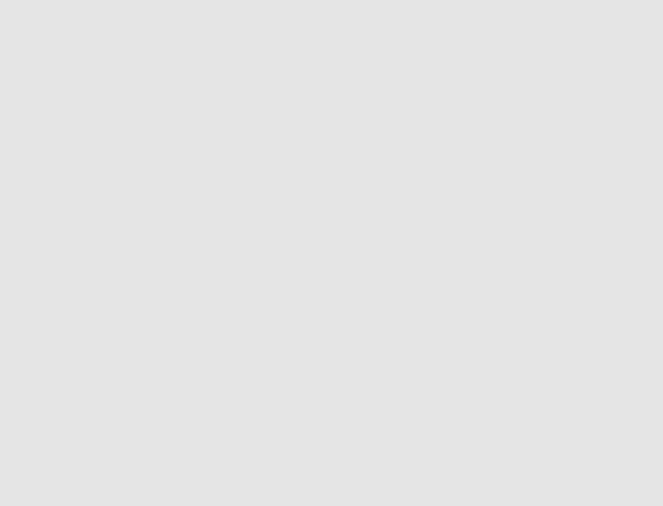
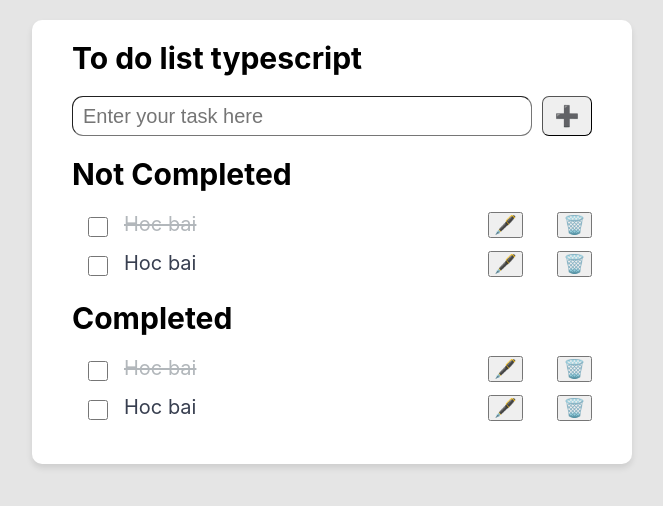
Before and after one commit to ChiBienayme/todolist-typescript, a React (Vite) app: page / in a window 1280 px wide. Shown: the top 506 px of the page, without its empty margins (308-971 px from the left). Built offline with nearby package versions, Linux system fonts and the light colour scheme.

Commit message:
Components: TodoList, TaskList, TaskInput

```diff
--- a/src/App.tsx
+++ b/src/App.tsx
@@ -1,9 +1,10 @@
-import React from 'react'
+import TodoList from "./components/TodoList/TodoList"
 
 function App() {
     return (
         <>
             <div>
+                <TodoList/>
             </div>
         </>
     )
--- /dev/null
+++ b/src/components/TaskInput/TaskInput.tsx
@@ -0,0 +1,13 @@
+import styles from './taskInput.module.scss'
+
+export default function TaskInput() {
+    return (
+        <div className='mb-2'>
+            <h1 className={styles.title}> To do list typescript</h1>
+            <form className={styles.form}>
+                <input type='text' placeholder='Enter your task here' />
+                <button type='submit'>➕</button>
+            </form>
+        </div>
+    )
+}
--- /dev/null
+++ b/src/components/TaskInput/index.ts
@@ -0,0 +1,3 @@
+import TaskInput from './TaskInput'
+
+export default TaskInput
--- /dev/null
+++ b/src/components/TaskInput/taskInput.module.scss
@@ -0,0 +1,30 @@
+.title {
+    font-size: 3rem;
+    margin-bottom: 2rem;
+}
+
+.form {
+    display: flex;
+    align-items: center;
+
+    input {
+        height: 4rem;
+        flex-grow: 1;
+        margin-right: 1rem;
+        border-radius: 11px;
+        padding: 0 1rem;
+        border-width: 1px;
+    }
+
+    button {
+        flex-shrink: 0;
+        width: 5rem;
+        height: 4rem;
+        border-radius: 0.7rem;
+        display: flex;
+        justify-content: center;
+        align-items: center;
+        padding: 0;
+        border-width: 1px;
+    }
+}
--- /dev/null
+++ b/src/components/TaskList/TaskList.tsx
@@ -0,0 +1,39 @@
+import styles from './tasklist.module.scss'
+
+interface TaskListProps {
+    doneTaskList?: boolean
+}
+
+export default function TaskList(props: TaskListProps) {
+    const { doneTaskList } = props
+
+    return (
+        <div className='mb-2'>
+            <h2 className={styles.title}>
+                {doneTaskList ? 'Completed' : 'Not Completed'}
+            </h2>
+            <div className={styles.tasks}>
+                <div className={styles.task}>
+                    <input type='checkbox' className={styles.taskCheckbox} />
+                    <span
+                        className={`${styles.taskName} ${styles.taskNameDone}`}
+                    >
+                        Hoc bai
+                    </span>
+                    <div className={styles.taskActions}>
+                        <button className={styles.taskBtn}>🖋️</button>
+                        <button className={styles.taskBtn}>🗑️</button>
+                    </div>
+                </div>
+                <div className={styles.task}>
+                    <input type='checkbox' className={styles.taskCheckbox} />
+                    <span className={styles.taskName}>Hoc bai</span>
+                    <div className={styles.taskActions}>
+                        <button className={styles.taskBtn}>🖋️</button>
+                        <button className={styles.taskBtn}>🗑️</button>
+                    </div>
+                </div>
+            </div>
+        </div>
+    )
+}
--- /dev/null
+++ b/src/components/TaskList/index.ts
@@ -0,0 +1,3 @@
+import TaskList from "./TaskList";
+
+export default TaskList
--- /dev/null
+++ b/src/components/TaskList/tasklist.module.scss
@@ -0,0 +1,42 @@
+.title {
+    margin-bottom: 2rem;
+}
+
+.task {
+    display: flex;
+    align-items: flex-start;
+    &:not(:last-child) {
+        margin-bottom: 1rem;
+    }
+}
+
+.taskCheckbox {
+    flex: 0 0 10%;
+    max-width: 10%;
+    height: 2rem;
+    margin-top: 0.5rem;
+}
+
+.taskName {
+    flex: 0 0 70%;
+    max-width: 70%;
+    padding: 0 0 0.5rem;
+    color: #383f50;
+    &.taskNameDone {
+        color: #b2b7bb;
+        text-decoration: line-through;
+    }
+}
+
+.taskActions {
+    flex: 0 0 20%;
+    max-width: 20%;
+    display: flex;
+    justify-content: space-between;
+}
+
+.taskBtn {
+    flex: 0 0 3.5rem;
+    max-width: 3.5rem;
+    font-size: 1.8rem;
+}
--- /dev/null
+++ b/src/components/TodoList/TodoList.tsx
@@ -0,0 +1,15 @@
+import TaskInput from '../TaskInput'
+import TaskList from '../TaskList'
+import styles from './todoList.module.scss'
+
+export default function TodoList() {
+    return (
+        <div className={styles.todolist}>
+            <div className={styles.todoListContainer}>
+                <TaskInput />
+                <TaskList doneTaskList={false}/>
+                <TaskList doneTaskList/>
+            </div>
+        </div>
+    )
+}
--- /dev/null
+++ b/src/components/TodoList/index.ts
@@ -0,0 +1,3 @@
+import TodoList from './TodoList'
+
+export default TodoList
--- /dev/null
+++ b/src/components/TodoList/todoList.module.scss
@@ -0,0 +1,14 @@
+.todoList {
+    padding: 3rem;
+}
+
+.todoListContainer {
+    background-color: #fff;
+    max-width: 60rem;
+    padding: 2rem 4rem;
+    margin-top: 2rem;
+    margin-left: auto;
+    margin-right: auto;
+    border-radius: 1rem;
+    box-shadow: 0px 4px 6px rgba(0, 0, 0, 0.1);
+}
```
